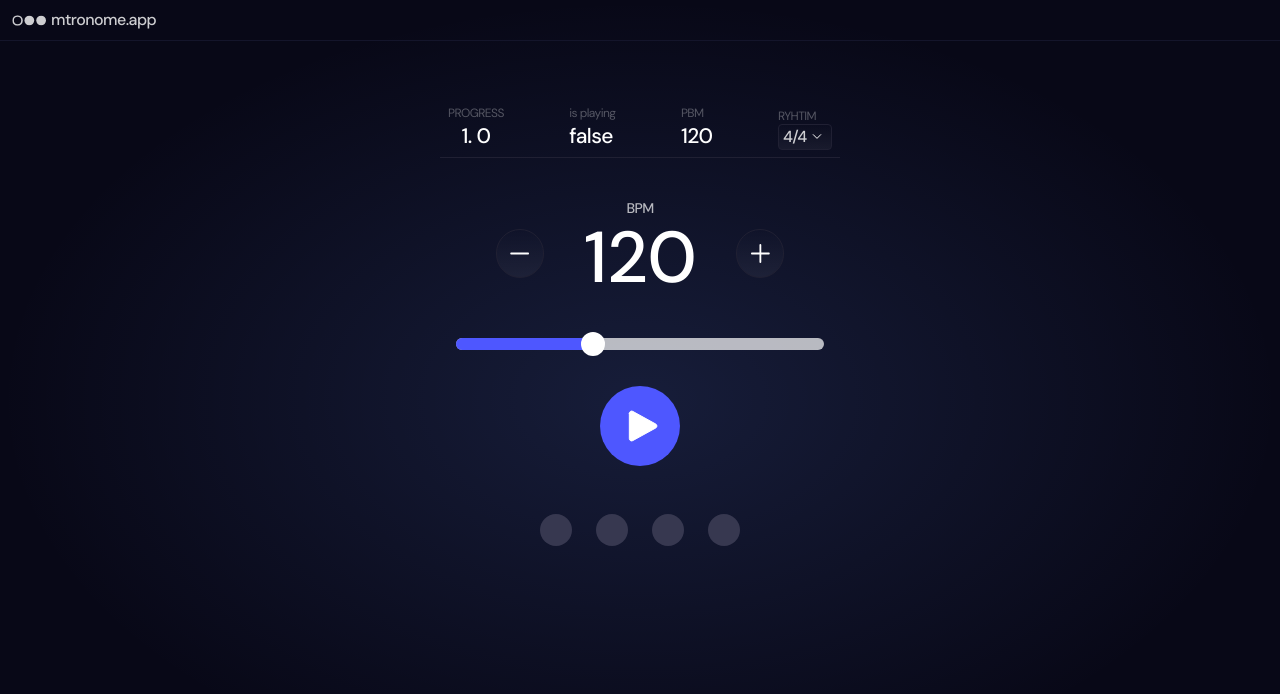
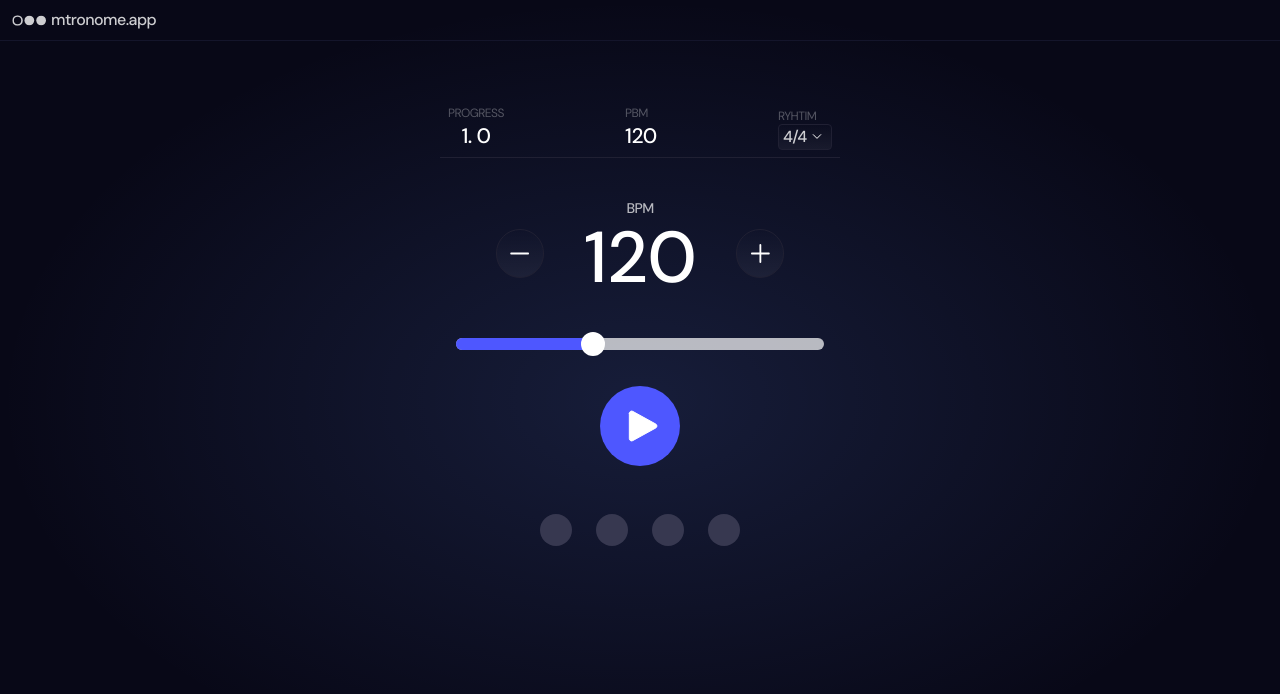
Before and after one commit to emirulucay/mtrnome.app, a Next.js app: page / in a window 1280 px wide. Shown: the top 694 px of the page. Built offline with nearby package versions, Linux system fonts and the light colour scheme.

Commit message:
feat: is playing removed

```diff
--- a/app/page.tsx
+++ b/app/page.tsx
@@ -11,7 +11,7 @@ import Player from "./components/Player";
 
 export default function Home() {
   const dispatch = useDispatch();
-  const { bpm, isPlaying, process } = useSelector((state: RootState) => state.metronomeReducer);
+  const { bpm, process } = useSelector((state: RootState) => state.metronomeReducer);
   return (
     <>
       <Header />
@@ -22,10 +22,6 @@ export default function Home() {
             <span className="text-[21px] text-white font-medium">
               {process.main}. {process.decimal}
             </span>
-          </div>
-          <div className="flex flex-col">
-            <span className="text-white/30 text-xs">is playing</span>
-            <span className="text-[21px] text-white font-medium">{isPlaying.toString()}</span>
           </div>
           <div className="flex flex-col">
             <span className="text-white/30 text-xs">PBM</span>
```
Also changed, not shown: 1 other file (tests, documents, lock files or other folders).
